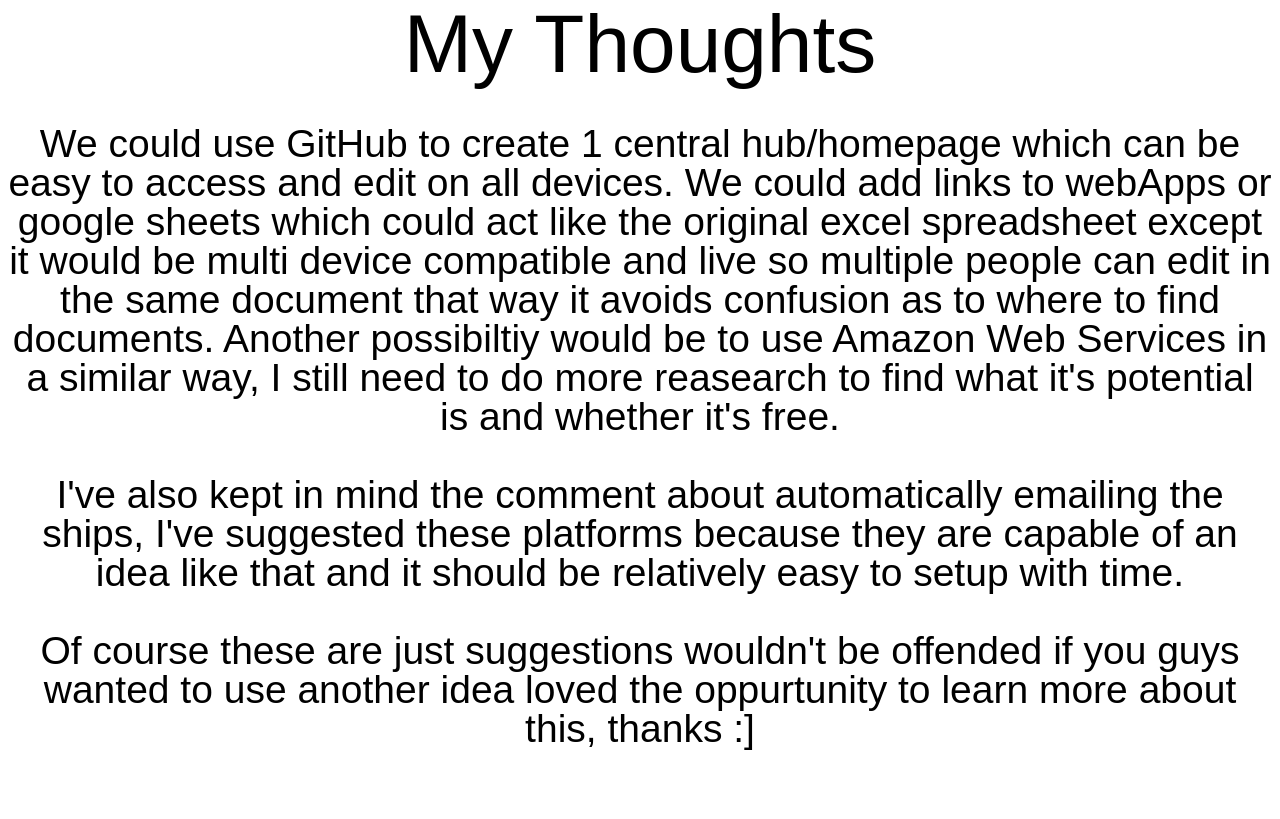
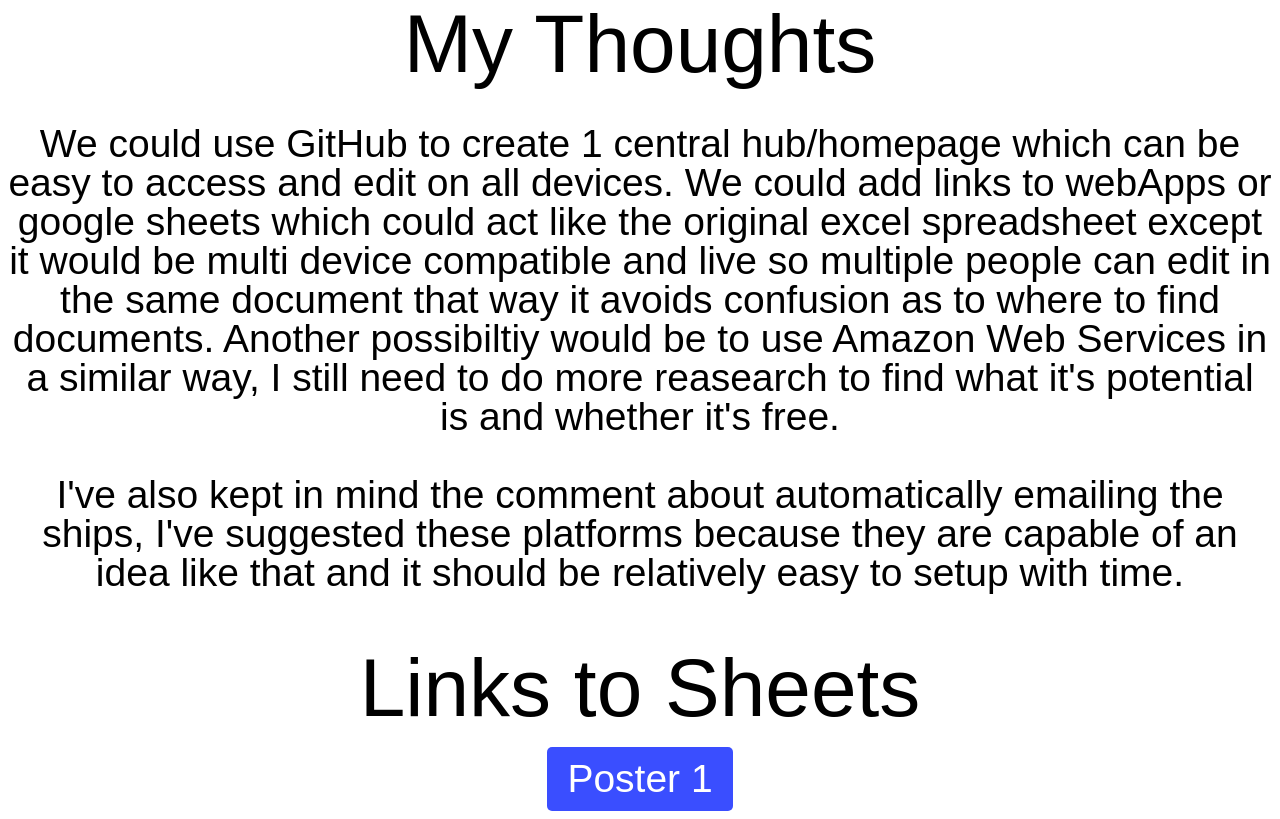
Before and after one commit to tkobye/tkobye.github.io, a plain HTML site: page index.html in a window 1280 px wide. Shown: the part 3256-4075 px from the top of the page. Before the commit the page ends 4012 px from the top, so only its background shows below. Drawn offline with Linux system fonts and the light colour scheme; a web font is replaced by a local one.

Commit message:
Add files via upload

```diff
--- a/index.html
+++ b/index.html
@@ -6,6 +6,7 @@
     <link rel="preconnect" href="https://fonts.googleapis.com">
     <link rel="preconnect" href="https://fonts.gstatic.com" crossorigin>
     <link href="https://fonts.googleapis.com/css2?family=Jersey+25&display=swap" rel="stylesheet">
+    <title> S.H.O.P </title>
     <style>
         /* CSS rule to activate the Jersey 25 font for all elements */
         body {
@@ -53,11 +54,22 @@
             color: white; /* Set text color to white */
             padding: 20px; /* Add padding to the banner */
         }
+
+        /* Style for the google sheet button */
+        .google-sheet-button {
+            background-color: #001affc5;
+            color: white;
+            padding: 10px 20px;
+            text-align: center;
+            text-decoration: none;
+            display: inline-block;
+            font-size: 39px;
+            cursor: pointer;
+            border-radius: 5px;
+        }
     </style>
 </head>
 <body>
-
-
     <!-- Blue banner underneath the first heading -->
     <div class="blue-banner">
         <h1>S.H.O.P: Simplified Harbour-Witnessing Online Platform</h1>
@@ -101,5 +113,10 @@
     and whether it's free. </p>
     <p> I've also kept in mind the comment about automatically emailing the ships, I've suggested these platforms because they are capable of an idea like that and it should be relatively easy
         to setup with time. </p>
-    <p> Of course these are just suggestions wouldn't be offended if you guys wanted to use another idea loved the oppurtunity to learn more about this, thanks :]</p>
+        <h1>Links to Sheets</h1>
+
+    <!-- Google Sheets button -->
+    <a href="https://docs.google.com/spreadsheets/d/10akORvJYI7znUIeGUkVGOIWxnD8_18vn2ugn1em-Ekw/edit?usp=sharing" target="_blank" class="google-sheet-button">Poster 1</a>
+
+</body>
 </html>
```
Lines whose indentation alone changed are shown as unchanged.
